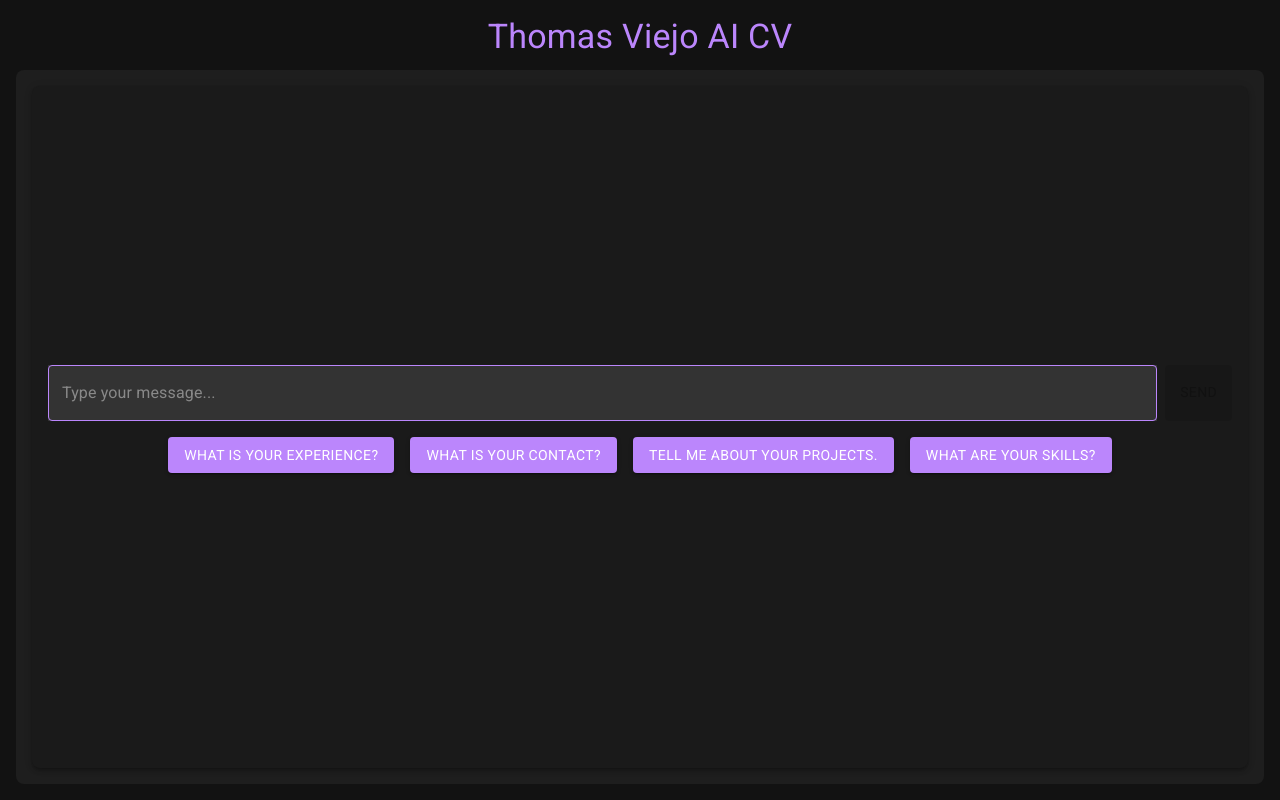
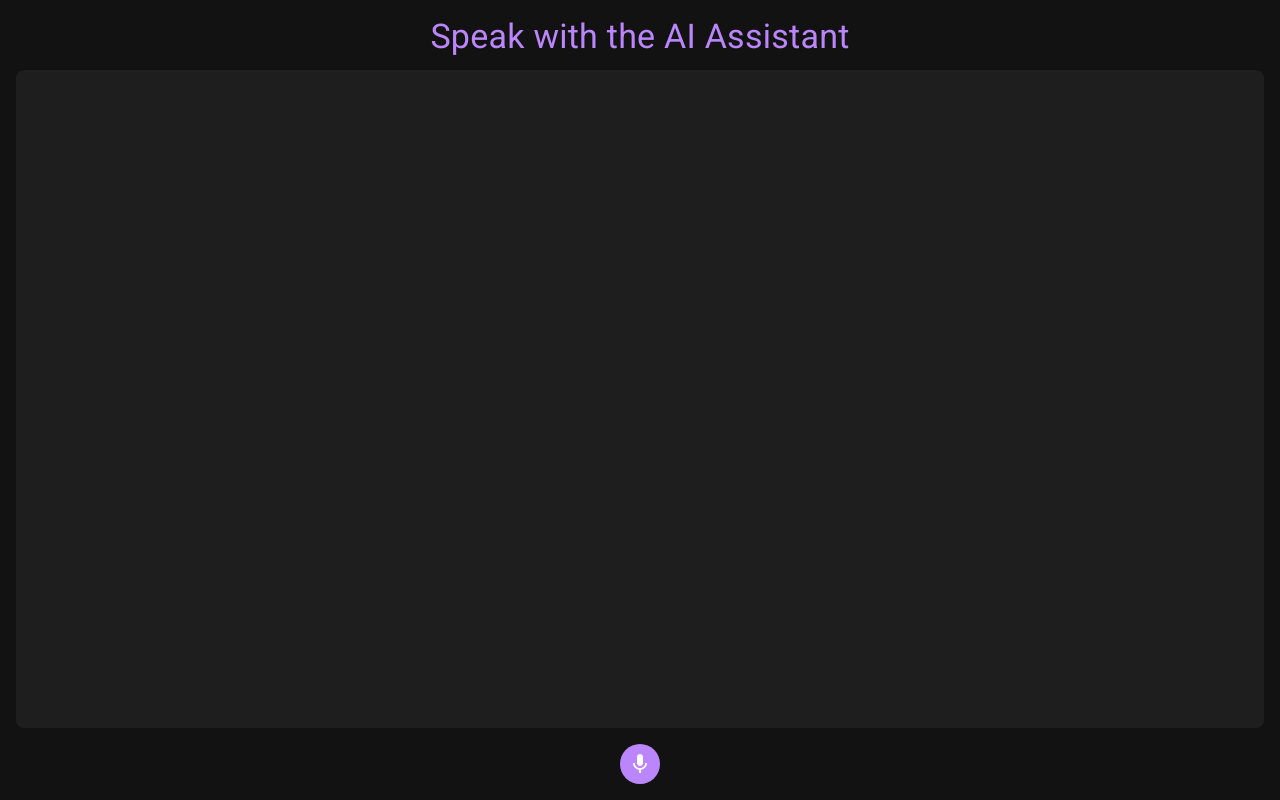
Before and after one commit to tviejo/AI-CV, a React (Create React App) app: page /speak in a window 1280 px wide. Built offline with nearby package versions, Linux system fonts and the light colour scheme.

Commit message:
voice v1

```diff
--- a/package.json
+++ b/package.json
@@ -5,6 +5,7 @@
   "dependencies": {
     "@emotion/react": "^11.13.5",
     "@emotion/styled": "^11.13.5",
+    "@mui/icons-material": "^6.1.10",
     "@mui/material": "^6.1.10",
     "@testing-library/jest-dom": "^5.17.0",
     "@testing-library/react": "^13.4.0",
@@ -14,6 +15,7 @@
     "react-dom": "^18.3.1",
     "react-markdown": "^9.0.1",
     "react-modal": "^3.16.1",
+    "react-router-dom": "^7.0.2",
     "react-scripts": "5.0.1",
     "react-syntax-highlighter": "^15.6.1",
     "remark-gfm": "^4.0.0",
--- a/src/App.js
+++ b/src/App.js
@@ -1,13 +1,24 @@
 // src/App.js
+
 import React from 'react';
+import { BrowserRouter as Router, Routes, Route } from 'react-router-dom';
+import Chat from './components/Chat';
+import Speak from './components/Speak';
 import HomePage from './components/HomePage';
-import cvData from './data/cvData';
 
 function App() {
+  // Fetch cvData from your source or pass it down as needed
+  const cvData = 'Your CV data here';
+
   return (
-    <div className="App">
-      <HomePage cvData={cvData} />
-    </div>
+    <Router>
+      <Routes>
+        <Route path="/" element={<HomePage />} />
+        <Route path="/chat" element={<Chat cvData={cvData} />} />
+        <Route path="/speak" element={<Speak cvData={cvData} />} />
+        {/* Add more routes as needed */}
+      </Routes>
+    </Router>
   );
 }
 
--- a/src/components/HomePage.js
+++ b/src/components/HomePage.js
@@ -1,12 +1,68 @@
 // src/components/HomePage.js
+
 import React from 'react';
-import Chat from './Chat';
+import { Box, Button, Typography } from '@mui/material';
+import { Link } from 'react-router-dom';
 
-const HomePage = ({ cvData }) => {
+const HomePage = () => {
   return (
-    <div>
-      <Chat cvData={cvData} />
-    </div>
+    <Box
+      sx={{
+        width: '100%',
+        height: '100vh',
+        backgroundColor: '#121212',
+        color: '#ffffff',
+        padding: 2,
+        boxSizing: 'border-box',
+        display: 'flex',
+        flexDirection: 'column',
+        alignItems: 'center',
+        justifyContent: 'center',
+      }}
+    >
+      <Typography
+        variant="h3"
+        align="center"
+        gutterBottom
+        sx={{ color: '#bb86fc' }}
+      >
+        Welcome to the AI Assistant
+      </Typography>
+      <Box sx={{ display: 'flex', gap: 2, marginTop: 4 }}>
+        <Button
+          variant="contained"
+          component={Link}
+          to="/chat"
+          sx={{
+            backgroundColor: '#bb86fc',
+            '&:hover': {
+              backgroundColor: '#9a67ea',
+            },
+            color: '#ffffff',
+            padding: '16px 24px',
+            fontSize: '1rem',
+          }}
+        >
+          Chat Interface
+        </Button>
+        <Button
+          variant="contained"
+          component={Link}
+          to="/speak"
+          sx={{
+            backgroundColor: '#bb86fc',
+            '&:hover': {
+              backgroundColor: '#9a67ea',
+            },
+            color: '#ffffff',
+            padding: '16px 24px',
+            fontSize: '1rem',
+          }}
+        >
+          Voice Interface
+        </Button>
+      </Box>
+    </Box>
   );
 };
 
--- /dev/null
+++ b/src/components/Speak.js
@@ -0,0 +1,205 @@
+import React, { useState } from 'react';
+import axios from 'axios';
+import {
+  Box,
+  Typography,
+  CircularProgress,
+  IconButton,
+} from '@mui/material';
+import MicIcon from '@mui/icons-material/Mic';
+import MicOffIcon from '@mui/icons-material/MicOff';
+
+const Speak = ({ cvData }) => {
+  const [isRecording, setIsRecording] = useState(false);
+  const [isLoading, setIsLoading] = useState(false);
+  const [messages, setMessages] = useState([]);
+
+  // Check for browser support
+  const SpeechRecognition =
+    window.SpeechRecognition || window.webkitSpeechRecognition;
+  const recognition = SpeechRecognition ? new SpeechRecognition() : null;
+
+  const synth = window.speechSynthesis;
+
+  const handleListen = () => {
+    if (!recognition) {
+      alert('Speech Recognition API is not supported in this browser.');
+      return;
+    }
+
+    if (isRecording) {
+      recognition.stop();
+      setIsRecording(false);
+    } else {
+      recognition.start();
+      setIsRecording(true);
+    }
+
+    recognition.onresult = (event) => {
+      const speechToText = event.results[0][0].transcript;
+      handleSend(speechToText);
+    };
+
+    recognition.onerror = (event) => {
+      console.error('Speech recognition error:', event.error);
+      setIsRecording(false);
+    };
+
+    recognition.onend = () => {
+      setIsRecording(false);
+    };
+  };
+
+  const handleSend = async (message) => {
+    if (!message.trim()) return;
+
+    const userMessage = { sender: 'User', text: message };
+    setMessages((prev) => [...prev, userMessage]);
+    setIsLoading(true);
+
+    try {
+      const systemPrompt = `
+You are an AI assistant. You are talking to a recruiter about a candidate.
+You can only talk about the candidate or every subject that can be linked to the candidate, such as Programming or Electronics.
+Translate in the correct language everything. Do not hallucinate or talk about anything else.
+If the input is in another language, translate it into English to find the answer but reply in the language of the input.
+${cvData}
+      `;
+
+      const response = await axios.post('/api/stream', {
+        prompt: systemPrompt + `\nUser: ${message}\nAI:`,
+        stream: true,
+      });
+
+      const aiMessage = { sender: 'AI', text: '' };
+      const reader = response.data.getReader();
+      const decoder = new TextDecoder();
+
+      let chunk;
+      while (!(chunk = await reader.read()).done) {
+        const text = decoder.decode(chunk.value, { stream: true });
+        aiMessage.text += text;
+        setMessages((prev) => {
+          const updatedMessages = [...prev];
+          updatedMessages[updatedMessages.length - 1] = aiMessage;
+          return updatedMessages;
+        });
+      }
+
+      handleSpeak(aiMessage.text);
+    } catch (error) {
+      console.error(error);
+      const errorMessage = {
+        sender: 'AI',
+        text: 'Sorry, something went wrong. Please try again later.',
+      };
+      setMessages((prev) => [...prev, errorMessage]);
+      handleSpeak(errorMessage.text);
+    }
+
+    setIsLoading(false);
+  };
+
+  const handleSpeak = (text) => {
+    if ('speechSynthesis' in window) {
+      const utterance = new SpeechSynthesisUtterance(text);
+      synth.speak(utterance);
+    } else {
+      alert('Speech Synthesis API is not supported in this browser.');
+    }
+  };
+
+  return (
+    <Box
+      sx={{
+        width: '100%',
+        height: '100vh',
+        backgroundColor: '#121212',
+        color: '#ffffff',
+        padding: 2,
+        boxSizing: 'border-box',
+        display: 'flex',
+        flexDirection: 'column',
+      }}
+    >
+      <Typography
+        variant="h4"
+        align="center"
+        gutterBottom
+        sx={{ color: '#bb86fc' }}
+      >
+        Speak with the AI Assistant
+      </Typography>
+      <Box
+        sx={{
+          flexGrow: 1,
+          backgroundColor: '#1e1e1e',
+          borderRadius: 2,
+          padding: 2,
+          overflowY: 'auto',
+        }}
+      >
+        {messages.map((msg, index) => (
+          <Box
+            key={index}
+            sx={{
+              display: 'flex',
+              flexDirection: 'column',
+              alignItems: msg.sender === 'User' ? 'flex-end' : 'flex-start',
+              marginBottom: 2,
+            }}
+          >
+              <Typography
+                variant="body1"
+                sx={{
+                  maxWidth: '70%',
+                  backgroundColor: msg.sender === 'User' ? '#6200ea' : '#03dac6',
+                  color: '#ffffff',
+                  padding: 1,
+                  borderRadius: 2,
+                }}
+              >
+                {msg.text}
+              </Typography>
+          </Box>
+        ))}
+        {isLoading && (
+          <Box
+            sx={{
+              display: 'flex',
+              alignItems: 'center',
+              marginBottom: 2,
+            }}
+          >
+            <CircularProgress size={20} sx={{ marginRight: 1, color: '#bb86fc' }} />
+            <Typography variant="body2" sx={{ color: '#ffffff' }}>
+              AI is processing...
+            </Typography>
+          </Box>
+        )}
+      </Box>
+      <Box
+        sx={{
+          display: 'flex',
+          justifyContent: 'center',
+          marginTop: 2,
+        }}
+      >
+        <IconButton
+          onClick={handleListen}
+          sx={{
+            backgroundColor: isRecording ? '#9a67ea' : '#bb86fc',
+            color: '#ffffff',
+            '&:hover': {
+              backgroundColor: isRecording ? '#7e57c2' : '#9a67ea',
+            },
+          }}
+        >
+          {isRecording ? <MicOffIcon /> : <MicIcon />}
+        </IconButton>
+      </Box>
+    </Box>
+  );
+};
+
+export default Speak;
```
Also changed, not shown: api/stream.js (added, +36 -0 lines), 1 other file (tests, documents, lock files or other folders).
